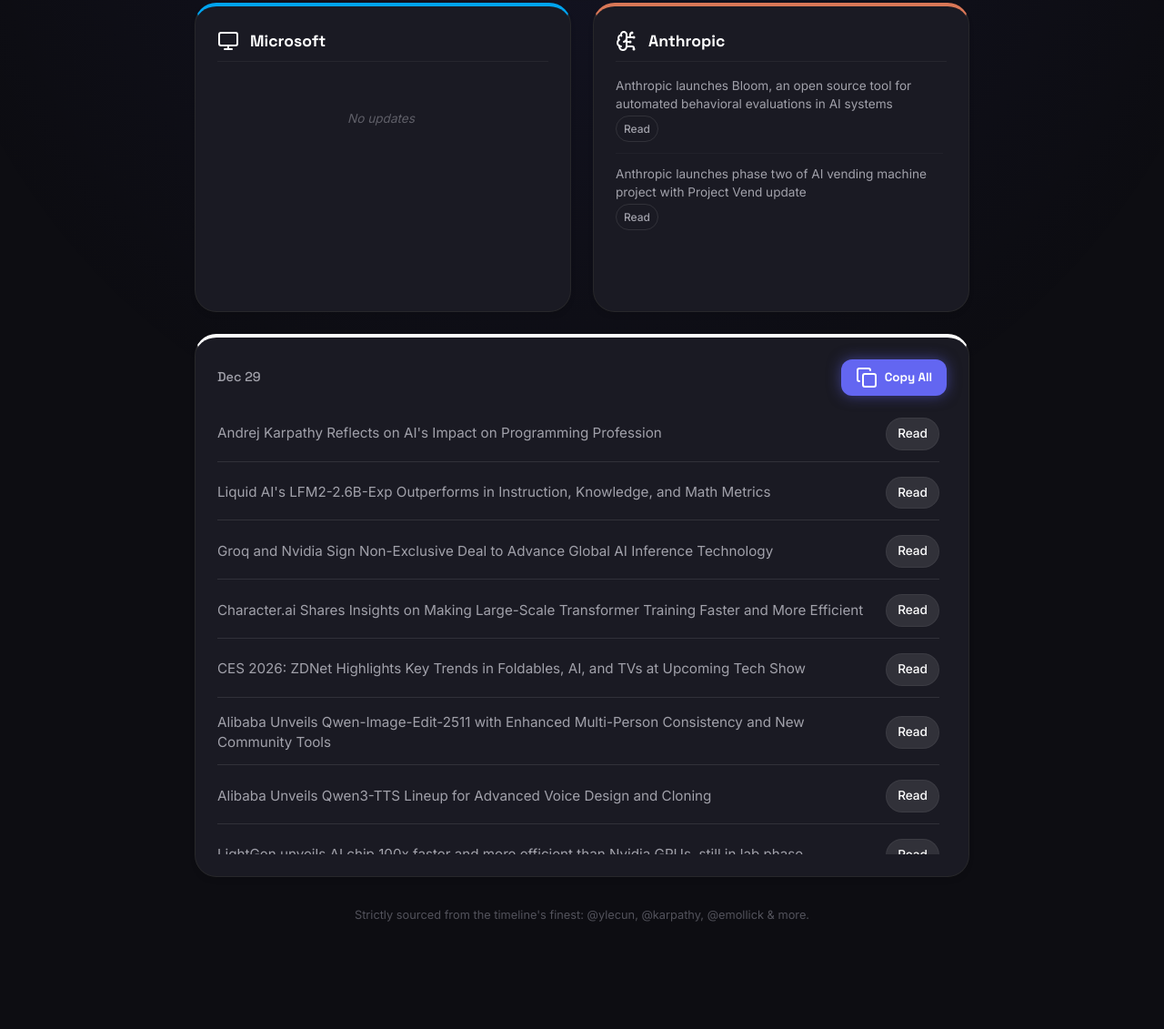
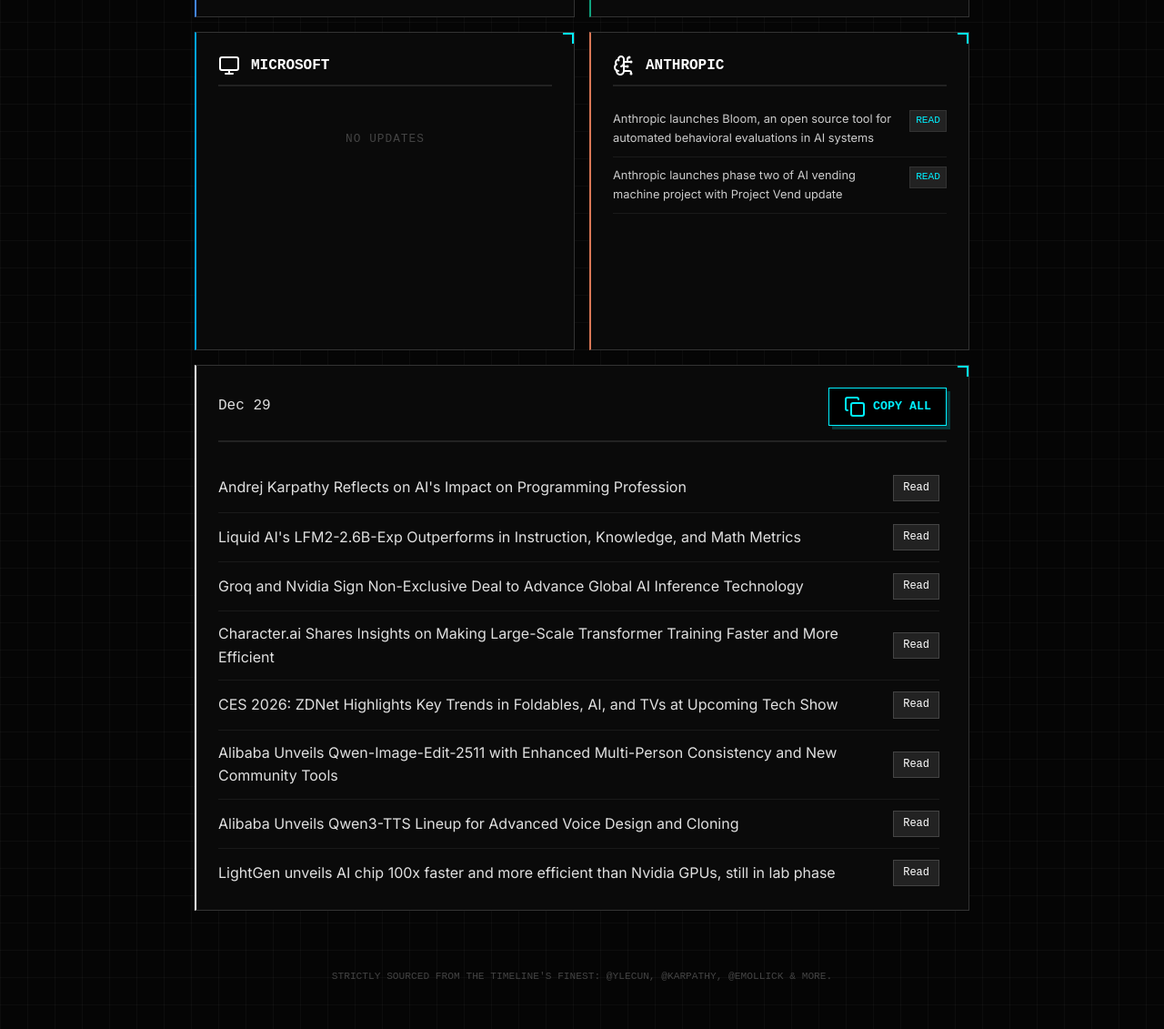
Before and after one commit to raultherockstard/ai-news, a website: page index.html in a window 1280 px wide. Shown: the part 606-1737 px from the top of the page at 91% size. Before the commit the page ends 1702 px from the top, so only its background shows below. Drawn offline with nearby package versions, Linux system fonts and the light colour scheme.

Commit message:
Neo-Cyber Redesign

```diff
--- a/style.css
+++ b/style.css
@@ -1,14 +1,16 @@
+/* NEO-CYBER THEME */
+
 :root {
-    --bg-color: #0d0d12;
-    --card-bg: #1a1a23;
-    --text-primary: #ffffff;
-    --text-secondary: #a1a1aa;
-    --accent-color: #6366f1;
-    /* Indigo */
-    --accent-glow: rgba(99, 102, 241, 0.5);
-    --border-color: #27272a;
+    --bg-color: #050505;
+    --card-bg: #0a0a0a;
+    --text-primary: #e0e0e0;
+    --text-secondary: #888;
+    --accent-color: #00f0ff;
+    /* Cyber Cyan */
+    --accent-dim: rgba(0, 240, 255, 0.1);
+    --border-color: #333;
     --font-main: 'Inter', sans-serif;
-    --font-heading: 'Space Grotesk', sans-serif;
+    --font-mono: 'Courier New', Courier, monospace;
 }
 
 * {
@@ -26,71 +28,71 @@
     min-height: 100vh;
     overflow-x: hidden;
     line-height: 1.6;
+    background-image:
+        linear-gradient(rgba(255, 255, 255, 0.03) 1px, transparent 1px),
+        linear-gradient(90deg, rgba(255, 255, 255, 0.03) 1px, transparent 1px);
+    background-size: 30px 30px;
+    /* Tech Grid */
 }
 
 .glow-bg {
-    position: fixed;
-    top: -50%;
-    left: -50%;
-    width: 200%;
-    height: 200%;
-    background: radial-gradient(circle at center, rgba(99, 102, 241, 0.08) 0%, transparent 50%);
-    z-index: -1;
-    pointer-events: none;
+    display: none;
+    /* Disable old soft glow */
 }
 
 .container {
     width: 100%;
     max-width: 900px;
-    /* Wider for Grid */
     padding: 3rem 1.5rem;
     display: flex;
     flex-direction: column;
     gap: 2rem;
+    position: relative;
 }
 
 .header {
     text-align: center;
-    margin-bottom: 1rem;
+    margin-bottom: 2rem;
+    border-bottom: 1px solid var(--border-color);
+    padding-bottom: 2rem;
 }
 
 .header .logo {
     display: flex;
     align-items: center;
     justify-content: center;
-    gap: 0.75rem;
+    gap: 1rem;
     margin-bottom: 0.5rem;
 }
 
 .brain-icon {
     font-size: 2rem;
+    filter: drop-shadow(0 0 5px var(--accent-color));
 }
 
 h1 {
-    font-family: var(--font-heading);
-    font-size: 1.75rem;
-    background: linear-gradient(to right, #fff, #a5b4fc);
-    -webkit-background-clip: text;
-    -webkit-text-fill-color: transparent;
-    font-weight: 700;
+    font-family: var(--font-mono);
+    font-size: 1.8rem;
+    color: #fff;
+    text-transform: uppercase;
+    letter-spacing: 2px;
 }
 
 .badge {
-    background: rgba(99, 102, 241, 0.2);
-    color: #818cf8;
-    padding: 0.25rem 0.6rem;
-    border-radius: 999px;
-    font-size: 0.75rem;
-    font-weight: 600;
-    font-family: var(--font-heading);
-    border: 1px solid rgba(99, 102, 241, 0.3);
+    background: var(--accent-color);
+    color: #000;
+    padding: 0.2rem 0.5rem;
+    font-size: 0.7rem;
+    font-weight: 800;
+    font-family: var(--font-mono);
     text-transform: uppercase;
-    letter-spacing: 0.05em;
+    clip-path: polygon(10% 0, 100% 0, 100% 100%, 0% 100%);
 }
 
 .subtitle {
     color: var(--text-secondary);
-    font-size: 1rem;
+    font-family: var(--font-mono);
+    font-size: 0.8rem;
 }
 
 /* Sources Marquee */
@@ -98,8 +100,10 @@
     width: 100%;
     overflow: hidden;
     position: relative;
-    padding: 1rem 0;
-    mask-image: linear-gradient(to right, transparent, black 10%, black 90%, transparent);
+    padding: 0.5rem 0;
+    border-top: 1px dashed var(--border-color);
+    border-bottom: 1px dashed var(--border-color);
+    background: #000;
 }
 
 .marquee-content {
@@ -111,10 +115,9 @@
 }
 
 .marquee-item {
-    color: var(--text-secondary);
-    font-size: 0.9rem;
-    font-family: monospace;
-    opacity: 0.7;
+    color: var(--accent-color);
+    font-size: 0.8rem;
+    font-family: var(--font-mono);
 }
 
 @keyframes scroll {
@@ -133,12 +136,10 @@
     display: grid;
     grid-template-columns: repeat(2, 1fr);
     grid-template-rows: auto auto;
-    /* Two discrete rows for top cards, one big for feed */
-    gap: 1.5rem;
+    gap: 1rem;
     width: 100%;
 }
 
-/* On mobile, stack everything */
 @media (max-width: 768px) {
     .bento-grid {
         grid-template-columns: 1fr;
@@ -148,48 +149,57 @@
 .news-card {
     background: var(--card-bg);
     border: 1px solid var(--border-color);
-    border-radius: 1.5rem;
+    border-radius: 0;
+    /* SHARP CORNERS */
     padding: 1.5rem;
-    backdrop-filter: blur(10px);
     display: flex;
     flex-direction: column;
-    height: 340px;
-    /* Fixed height for uniformity */
-    max-height: 340px;
-    box-shadow: 0 4px 6px -1px rgba(0, 0, 0, 0.1);
-    transition: transform 0.2s;
+    height: 350px;
+    max-height: 350px;
+    box-shadow: none;
+    position: relative;
     overflow: hidden;
-    /* Contain content */
+}
+
+/* Corner Accents */
+.news-card::after {
+    content: '';
+    position: absolute;
+    top: 0;
+    right: 0;
+    width: 10px;
+    height: 10px;
+    border-top: 2px solid var(--accent-color);
+    border-right: 2px solid var(--accent-color);
 }
 
 .news-card:hover {
-    transform: translateY(-2px);
-    border-color: rgba(255, 255, 255, 0.2);
+    border-color: var(--accent-color);
+    box-shadow: 0 0 15px var(--accent-dim);
 }
 
-/* Brand Accents */
+/* Category Borders */
 .card-google {
-    border-top: 4px solid #4285F4;
+    border-left: 2px solid #4285F4;
 }
 
 .card-openai {
-    border-top: 4px solid #10a37f;
+    border-left: 2px solid #10a37f;
 }
 
 .card-microsoft {
-    border-top: 4px solid #00a4ef;
+    border-left: 2px solid #00a4ef;
 }
 
 .card-anthropic {
-    border-top: 4px solid #d97757;
+    border-left: 2px solid #d97757;
 }
 
 .card-feed {
     grid-column: span 2;
-    border-top: 4px solid #fff;
+    border-left: 2px solid #fff;
     min-height: auto;
     height: auto;
-    /* Feed can grow */
     max-height: 600px;
 }
 
@@ -204,211 +214,168 @@
     align-items: center;
     gap: 0.75rem;
     margin-bottom: 1rem;
-    font-family: var(--font-heading);
+    font-family: var(--font-mono);
     font-weight: 700;
-    font-size: 1.1rem;
+    font-size: 1rem;
+    text-transform: uppercase;
     color: #fff;
     padding-bottom: 0.5rem;
-    border-bottom: 1px solid rgba(255, 255, 255, 0.05);
-    flex-shrink: 0;
+    border-bottom: 2px solid #222;
 }
 
 .card-header-mini i {
-    width: 20px;
-    height: 20px;
-    opacity: 0.8;
+    width: 18px;
+    height: 18px;
+    color: var(--accent-color);
 }
 
 .mini-list {
     display: flex;
     flex-direction: column;
-    gap: 12px;
+    gap: 0;
+    /* Tight packing */
     flex-grow: 1;
     overflow-y: auto;
-    /* Scroll internally */
-    padding-right: 4px;
-    /* Space for scrollbar */
 }
 
-/* Hide scrollbar for cleaner UI but allow scroll */
 .mini-list::-webkit-scrollbar {
-    width: 4px;
+    width: 2px;
 }
 
 .mini-list::-webkit-scrollbar-thumb {
-    background: rgba(255, 255, 255, 0.1);
-    border-radius: 4px;
+    background: var(--accent-color);
 }
 
-/* Compact list items for mini cards */
 .mini-list .news-row {
-    padding-bottom: 12px;
-    /* Breathing room */
-    gap: 12px;
+    padding: 10px 0;
+    border-bottom: 1px solid #1a1a1a;
+    display: flex;
     justify-content: space-between;
     align-items: flex-start;
-    /* Top align text */
-    border-bottom: 1px solid rgba(255, 255, 255, 0.03);
+    gap: 10px;
 }
 
-.mini-list .news-row:last-child {
-    border-bottom: none;
+.mini-list .news-row:hover {
+    background: rgba(255, 255, 255, 0.02);
 }
 
 .mini-list .news-title {
-    font-size: 0.85rem;
-    line-height: 1.5;
-    color: var(--text-secondary);
-    /* CLAMPING: Max 3 lines */
+    font-size: 0.8rem;
+    font-family: var(--font-main);
+    color: #ccc;
+    /* Clean Look */
     display: -webkit-box;
-    -webkit-line-clamp: 3;
-    /* Limit text to 3 lines */
+    -webkit-line-clamp: 2;
+    /* Strict layout */
     -webkit-box-orient: vertical;
     overflow: hidden;
     text-overflow: ellipsis;
 }
 
 .mini-list .news-btn {
-    padding: 4px 8px;
-    font-size: 0.75rem;
-    background: transparent;
-    border-color: rgba(255, 255, 255, 0.1);
-    color: var(--text-secondary);
-    align-self: flex-start;
-    /* Align with top of text */
-    margin-top: 2px;
+    font-family: var(--font-mono);
+    font-size: 0.7rem;
+    color: var(--accent-color);
+    text-decoration: none;
+    text-transform: uppercase;
+    border: 1px solid var(--border-color);
+    padding: 2px 6px;
+    transition: all 0.2s;
     white-space: nowrap;
 }
 
 .mini-list .news-btn:hover {
-    background: rgba(255, 255, 255, 0.05);
-    color: #fff;
-    border-color: rgba(255, 255, 255, 0.3);
+    background: var(--accent-color);
+    color: #000;
 }
 
-
-/* MAIN FEED STYLES */
+/* MAIN FEED */
 .card-header {
     display: flex;
     justify-content: space-between;
     align-items: center;
     margin-bottom: 1.5rem;
+    font-family: var(--font-mono);
+    border-bottom: 2px solid #222;
+    padding-bottom: 1rem;
 }
 
-.date-badge {
-    font-family: var(--font-heading);
-    color: var(--text-secondary);
-    font-weight: 500;
-    font-size: 0.9rem;
-}
-
-.actions {
-    display: flex;
-    gap: 0.75rem;
-}
-
-.btn-primary {
-    background: var(--accent-color);
-    color: #fff;
-    border: none;
+.actions .btn-primary {
+    background: #000;
+    color: var(--accent-color);
+    border: 1px solid var(--accent-color);
+    border-radius: 0;
     padding: 0.5rem 1rem;
-    border-radius: 0.75rem;
-    font-family: var(--font-heading);
-    font-weight: 600;
+    font-family: var(--font-mono);
+    font-weight: 700;
+    text-transform: uppercase;
+    box-shadow: 4px 4px 0 rgba(0, 240, 255, 0.2);
+    cursor: pointer;
     display: flex;
     align-items: center;
     gap: 0.5rem;
-    cursor: pointer;
-    transition: all 0.2s ease;
-    box-shadow: 0 0 15px var(--accent-glow);
 }
 
-.btn-primary:hover {
-    filter: brightness(1.1);
-    transform: scale(1.02);
+.actions .btn-primary:hover {
+    box-shadow: 2px 2px 0 var(--accent-color);
+    transform: translate(2px, 2px);
 }
 
-/* List Items */
 .digest-list {
     display: flex;
     flex-direction: column;
-    gap: 16px;
-    max-height: 60vh;
     overflow-y: auto;
     padding-right: 8px;
+    max-height: 60vh;
 }
 
 .digest-list::-webkit-scrollbar {
-    width: 6px;
-}
-
-.digest-list::-webkit-scrollbar-track {
-    background: rgba(255, 255, 255, 0.05);
-    border-radius: 4px;
+    width: 4px;
 }
 
 .digest-list::-webkit-scrollbar-thumb {
-    background: rgba(255, 255, 255, 0.2);
-    border-radius: 4px;
+    background: #333;
 }
 
 .digest-list .news-row {
-    /* Specific to main feed */
+    padding: 12px 0;
+    border-bottom: 1px solid #1a1a1a;
     display: flex;
+    justify-content: space-between;
     align-items: center;
-    justify-content: space-between;
-    gap: 16px;
-    padding-bottom: 12px;
-    border-bottom: 1px solid rgba(255, 255, 255, 0.1);
-}
-
-.news-row:last-child {
-    border-bottom: none;
-}
-
-.news-title {
-    font-size: 0.95rem;
-    color: var(--text-secondary);
-    line-height: 1.5;
 }
 
 .news-btn {
-    flex-shrink: 0;
-    display: inline-flex;
-    align-items: center;
-    gap: 6px;
-    background: rgba(255, 255, 255, 0.1);
-    color: var(--text-primary);
+    font-family: var(--font-mono);
+    font-size: 0.75rem;
+    color: #fff;
     text-decoration: none;
-    padding: 6px 12px;
-    border-radius: 20px;
-    font-size: 0.85rem;
-    font-weight: 500;
-    transition: all 0.2s;
-    border: 1px solid rgba(255, 255, 255, 0.05);
+    background: #222;
+    padding: 4px 10px;
+    border: 1px solid #444;
 }
 
 .news-btn:hover {
-    background: var(--accent-glow);
-    border-color: var(--accent-primary);
-    transform: translateY(-1px);
+    background: var(--accent-color);
+    color: #000;
+    border-color: var(--accent-color);
 }
 
 .empty-msg {
-    color: var(--text-secondary);
-    font-style: italic;
-    font-size: 0.85rem;
-    opacity: 0.5;
-    margin-top: 1rem;
+    color: #444;
+    font-family: var(--font-mono);
+    font-size: 0.8rem;
     text-align: center;
-    padding: 20px;
+    padding: 2rem;
+    text-transform: uppercase;
+    letter-spacing: 1px;
 }
 
-/* Footer */
 .footer {
     text-align: center;
-    color: #52525b;
-    font-size: 0.8rem;
-    margin-top: auto;
-    padding-bottom: 2rem;
+    color: #444;
+    font-family: var(--font-mono);
+    font-size: 0.7rem;
+    margin-top: 2rem;
+    text-transform: uppercase;
 }
```
